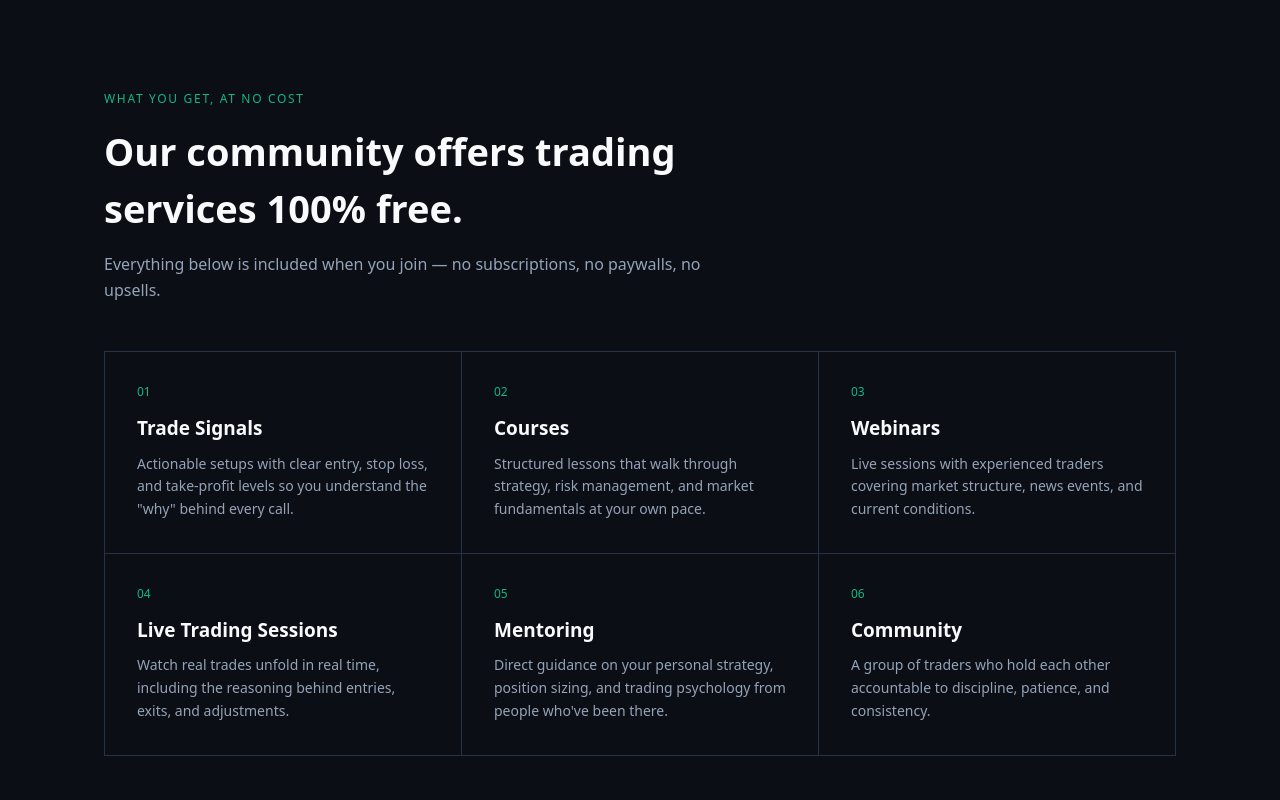
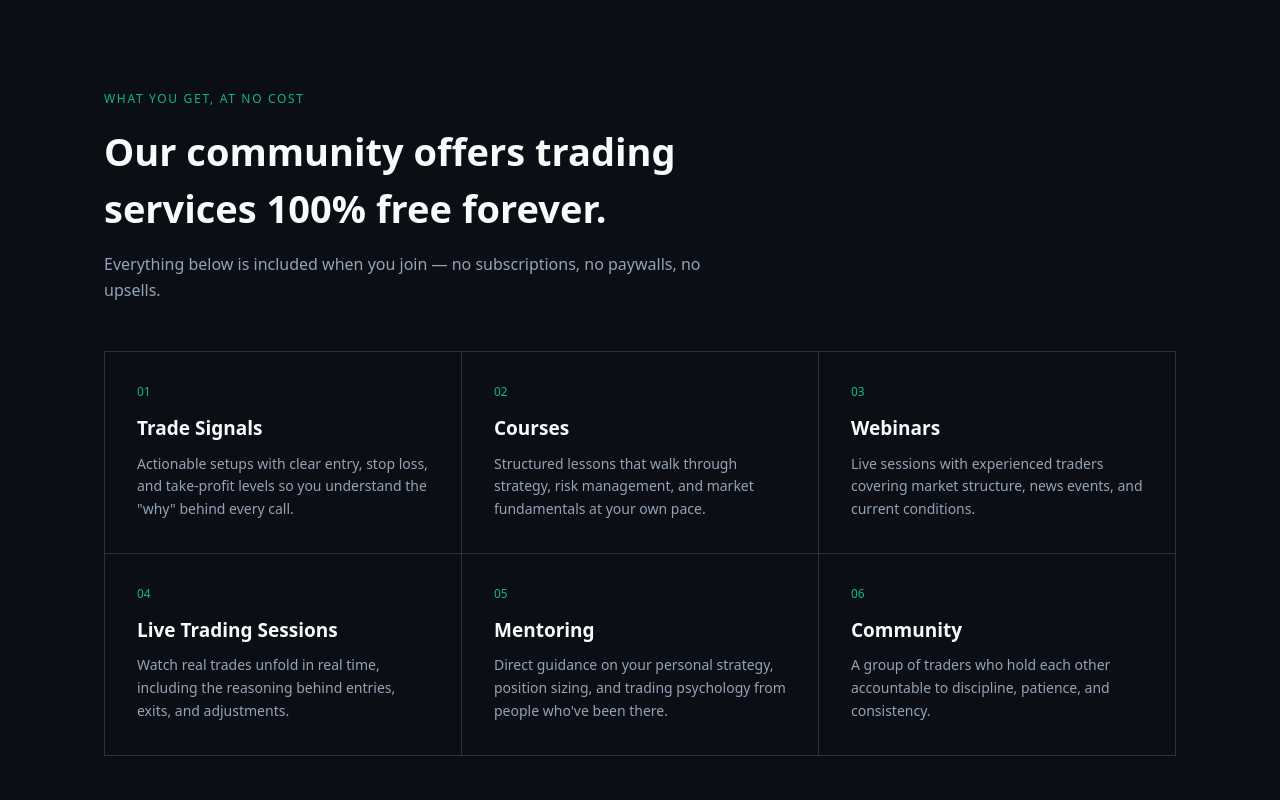
Before and after one commit to Migzzz1998/trading-culture-ph-nextjs, a Next.js app in the folder trading-culture-ph/: page / in a window 1280 px wide. Shown: the part 860-1660 px from the top of the page. Built offline with nearby package versions, Linux system fonts and the light colour scheme.

Commit message:
Additional update

```diff
--- a/trading-culture-ph/components/HowItWorks.jsx
+++ b/trading-culture-ph/components/HowItWorks.jsx
@@ -70,7 +70,7 @@ export default function HowItWorks() {
             rel="noopener noreferrer"
             className="shrink-0 px-6 py-3.5 rounded-lg font-semibold text-sm bg-positive text-base hover:opacity-90 transition inline-flex items-center gap-2 shadow-lg"
           >
-            Access Free Telegram Guide →
+            Access Free Telegram Guide Here →
           </a>
         </div>
       </div>
--- a/trading-culture-ph/components/OffersGrid.jsx
+++ b/trading-culture-ph/components/OffersGrid.jsx
@@ -9,7 +9,7 @@ export default function OffersGrid() {
             What You Get, At No Cost
           </span>
           <h2 className="font-[family-name:var(--font-display)] font-semibold text-[clamp(28px,3.6vw,38px)] my-3.5">
-            Our community offers trading services 100% free.
+            Our community offers trading services 100% free forever.
           </h2>
           <p className="text-muted leading-relaxed">
             Everything below is included when you join — no subscriptions, no paywalls, no upsells.
```
